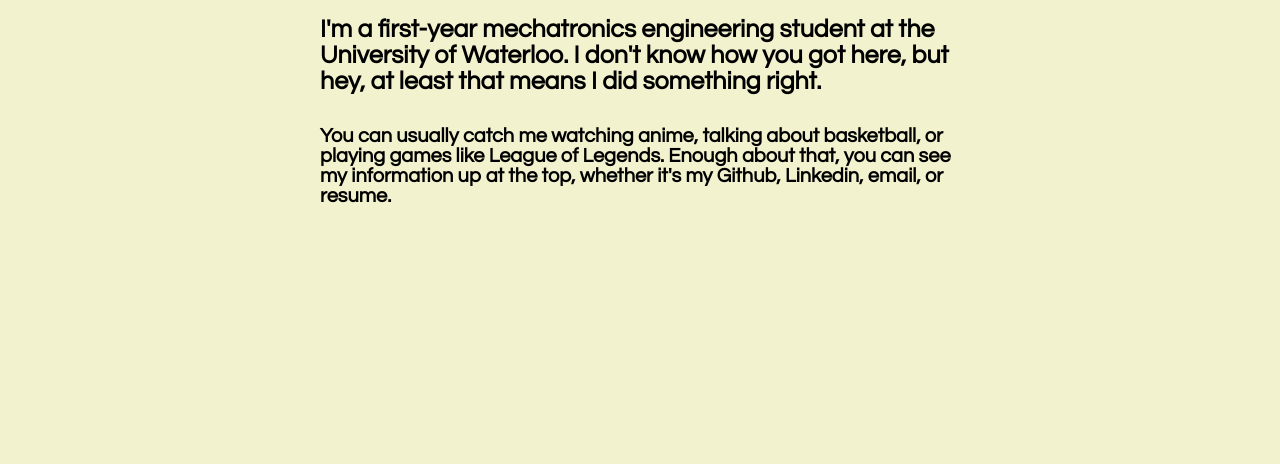
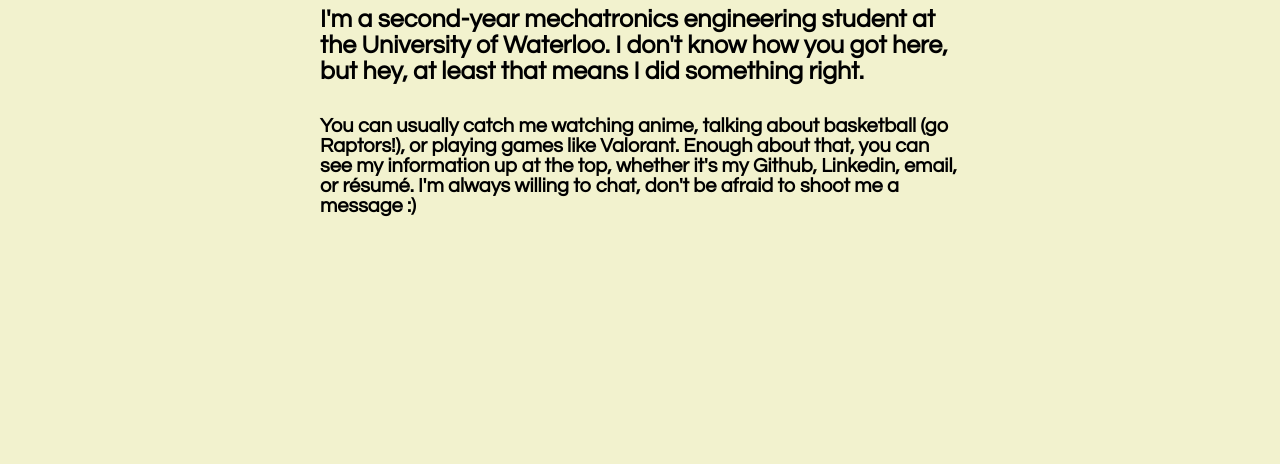
Before and after one commit to jackie-niu/jackie-niu.github.io, a plain HTML site: page index.html in a window 1280 px wide. Shown: the part 336-800 px from the top of the page. Drawn offline with Linux system fonts and the light colour scheme.

Commit message:
Update index.html

```diff
--- a/index.html
+++ b/index.html
@@ -23,9 +23,9 @@
 		<div class = "title">
 			<h1> Hey! I'm Jackie Niu </h1>
 			<br></br>
-			<h2> I'm a first-year mechatronics engineering student at the University of Waterloo. I don't know how you got here, but hey, at least that means I did something right.</h2>
+			<h2> I'm a second-year mechatronics engineering student at the University of Waterloo. I don't know how you got here, but hey, at least that means I did something right.</h2>
 			<br></br>
-			<h3> You can usually catch me watching anime, talking about basketball, or playing games like League of Legends. Enough about that, you can see my information up at the top, whether it's my Github, Linkedin, email, or resume. </h3>
+			<h3> You can usually catch me watching anime, talking about basketball (go Raptors!), or playing games like Valorant. Enough about that, you can see my information up at the top, whether it's my Github, Linkedin, email, or résumé. I'm always willing to chat, don't be afraid to shoot me a message :)</h3>
 		</div>
 	</header>
 </body>
```
